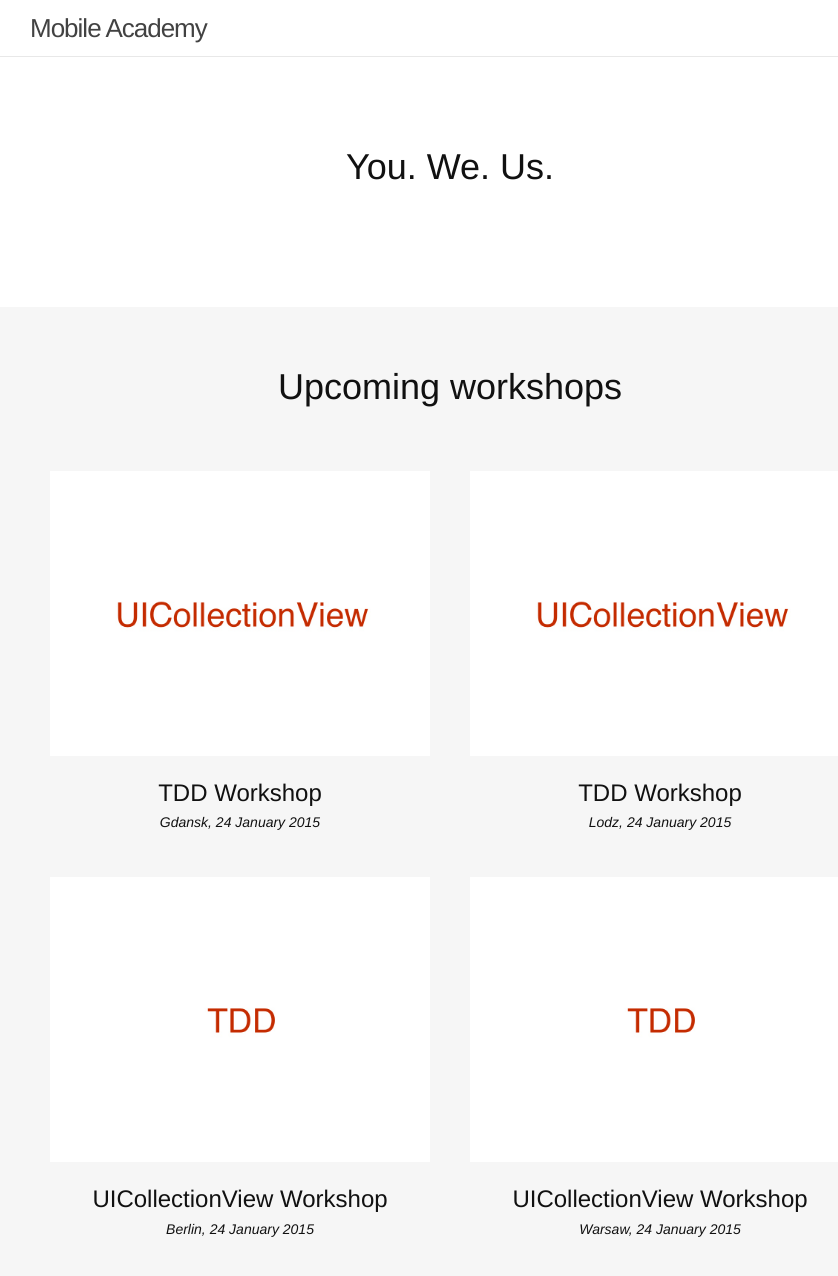
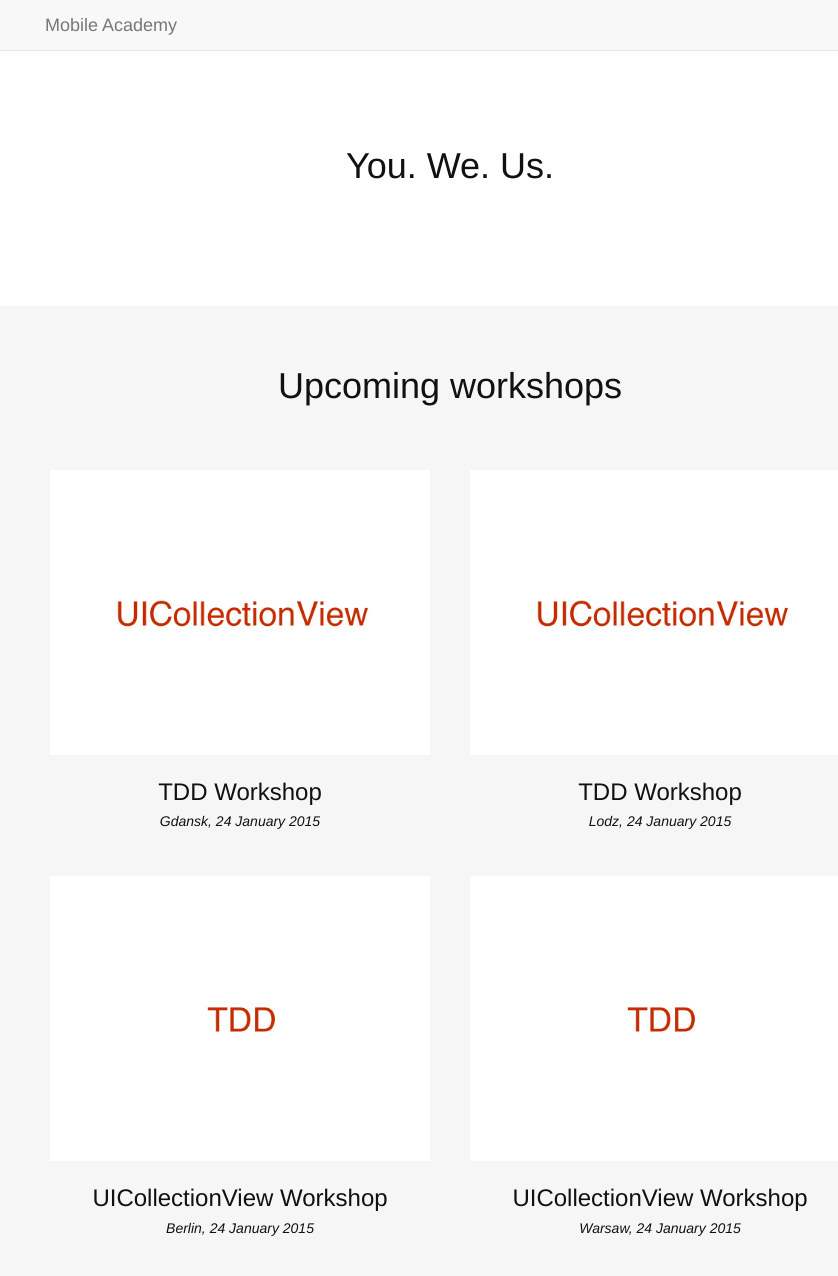
Before and after one commit to mobile-academy/mobile-academy.github.io-archive, a Jekyll site: the page built from index.html, in a window 1280 px wide and 1400 px high. Shown: the top 1276 px of the window, without its empty margins (190-1028 px from the left). Built offline with Jekyll 4.4.1, drawn with Linux system fonts in a browser that asks for light colours.

Commit message:
Added dynamic header

```diff
--- a/_includes/header.html
+++ b/_includes/header.html
@@ -1,9 +1,12 @@
-<header class="site-header">
-
+<nav class="navbar navbar-default navbar-fixed-top">
   <div class="width-wrapper">
-
-    <a class="site-title" href="{{ site.baseurl }}/">{{ site.title }}</a>
-
+    <div class="container-fluid">
+      <!-- Brand and toggle get grouped for better mobile display -->
+      <div class="navbar-header">
+        <a class="navbar-brand" href="{{ site.baseurl }}/">Mobile Academy</a>
+      </div>
+      </div><!-- /.container-fluid -->
+    </div>
+  </nav>
+  <div class="navigation-padding">
   </div>
-
-</header>
--- a/_sass/_base.scss
+++ b/_sass/_base.scss
@@ -31,16 +31,14 @@
     margin-bottom: $spacing-unit / 2;
 }
 
+
+.navbar-brand {
+    padding-left: 0px;
+}
+
 /**
 * Team members
 */
-
-.team_member_name {
-    margin-top: 20px;
-
-    font-size: 20px;
-    font-weight: 500;
-}
 
 .team_member_card {
     @extend .text-center;
@@ -52,6 +50,18 @@
         max-height: 250px;
 
         border: 5px solid #ffffff;
+    }
+
+    .name {
+        margin-top: 20px;
+
+        font-size: $title-font-size;
+        font-weight:  200;
+    }
+    .contact {
+        a, a:visited, a:hover, a:active {
+            color: DarkGray;
+        }
     }
 }
 
--- a/_sass/_layout.scss
+++ b/_sass/_layout.scss
@@ -1,96 +1,14 @@
 /**
  * Site header
  */
-
-.site-header {
-    border-bottom: 1px solid $grey-color-light;
-    min-height: 56px;
-
-    // Positioning context for the mobile navigation icon
-    position: relative;
-}
-
-.site-title {
-    font-size: 26px;
-    line-height: 56px;
-    letter-spacing: -1px;
-    margin-bottom: 0;
-    float: left;
-
-    &,
-    &:visited {
-        color: $grey-color-dark;
-    }
-}
 
 .image-container {
     margin-bottom: 20px
 }
 
-.site-nav {
-    float: right;
-    line-height: 56px;
-
-    .menu-icon {
-        display: none;
-    }
-
-    .page-link {
-        color: $text-color;
-        line-height: $base-line-height;
-
-        // Gaps between nav items, but not on the first one
-        &:not(:first-child) {
-            margin-left: 20px;
-        }
-    }
-
-    @include media-query($on-palm) {
-        position: absolute;
-        top: 9px;
-        right: 30px;
-        background-color: $background-color;
-        border: 1px solid $grey-color-light;
-        border-radius: 5px;
-        text-align: right;
-
-        .menu-icon {
-            display: block;
-            float: right;
-            width: 36px;
-            height: 26px;
-            line-height: 0;
-            padding-top: 10px;
-            text-align: center;
-
-            > svg {
-                width: 18px;
-                height: 15px;
-
-                path {
-                    fill: $grey-color-dark;
-                }
-            }
-        }
-
-        .trigger {
-            clear: both;
-            display: none;
-        }
-
-        &:hover .trigger {
-            display: block;
-            padding-bottom: 5px;
-        }
-
-        .page-link {
-            display: block;
-            padding: 5px 10px;
-        }
-    }
+.navigation-padding {
+    min-height: $navigation-height
 }
-
-
 
 /**
  * Site footer
--- a/css/main.scss
+++ b/css/main.scss
@@ -25,6 +25,7 @@
 $on-palm:          600px;
 $on-laptop:        960px;
 
+$navigation-height: 56px;
 
 
 // Using media queries with like this:
--- a/index.html
+++ b/index.html
@@ -98,13 +98,17 @@
             <div class="col-md-6 team_person">
               <div class="team_member_card">
                 <img class="img-circle" src="{{ member.image  | prepend: site.baseurl }}">
-                <div class="team_member_name">{{ member.name }}</div>
+                <div class="name">
+                  {{ member.name }}
+                </div>
+                <div class="contact">
                   <a href="https://www.github.com/{{ member.github }}">
                     <i class="fa fa-github fa-2x"></i>
                   </a>
                   <a href="https://www.twitter.com/{{ member.twitter }}">
                     <i class="fa fa-twitter fa-2x"></i>
                   </a>
+                </div>
               </div>
             </div>
             {% if modulo == '1' or forloop.last %}
```
Lines whose indentation alone changed are shown as unchanged.
